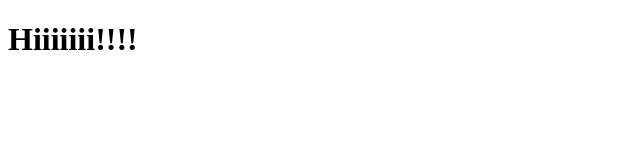
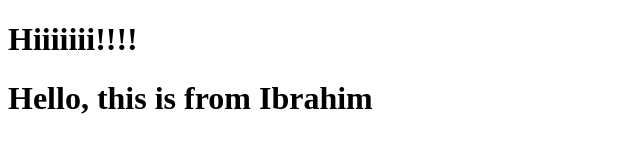
Before and after one commit to RopeJuve/git-wbs, a plain HTML site: page index.html in a window 1280 px wide. Shown: the whole page, without its empty margins (0-640 px from the left). Drawn offline with Linux system fonts and the light colour scheme.

Commit message:
added <h1> tag to index

```diff
--- a/index.html
+++ b/index.html
@@ -7,5 +7,6 @@
 </head>
 <body>
     <h1>Hiiiiiii!!!!</h1>
+    <h1>Hello, this is from Ibrahim</h1>
 </body>
 </html>
```
